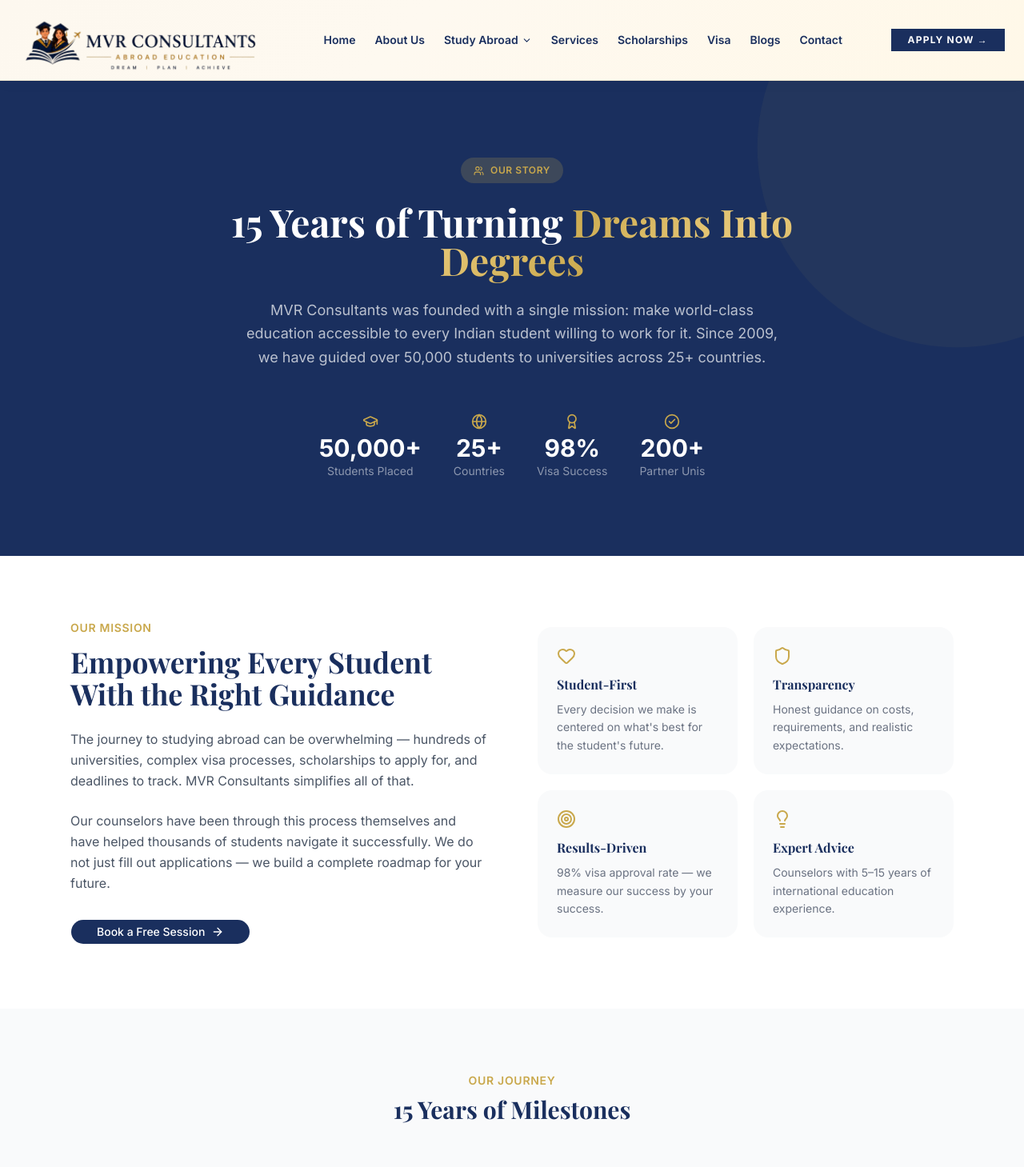
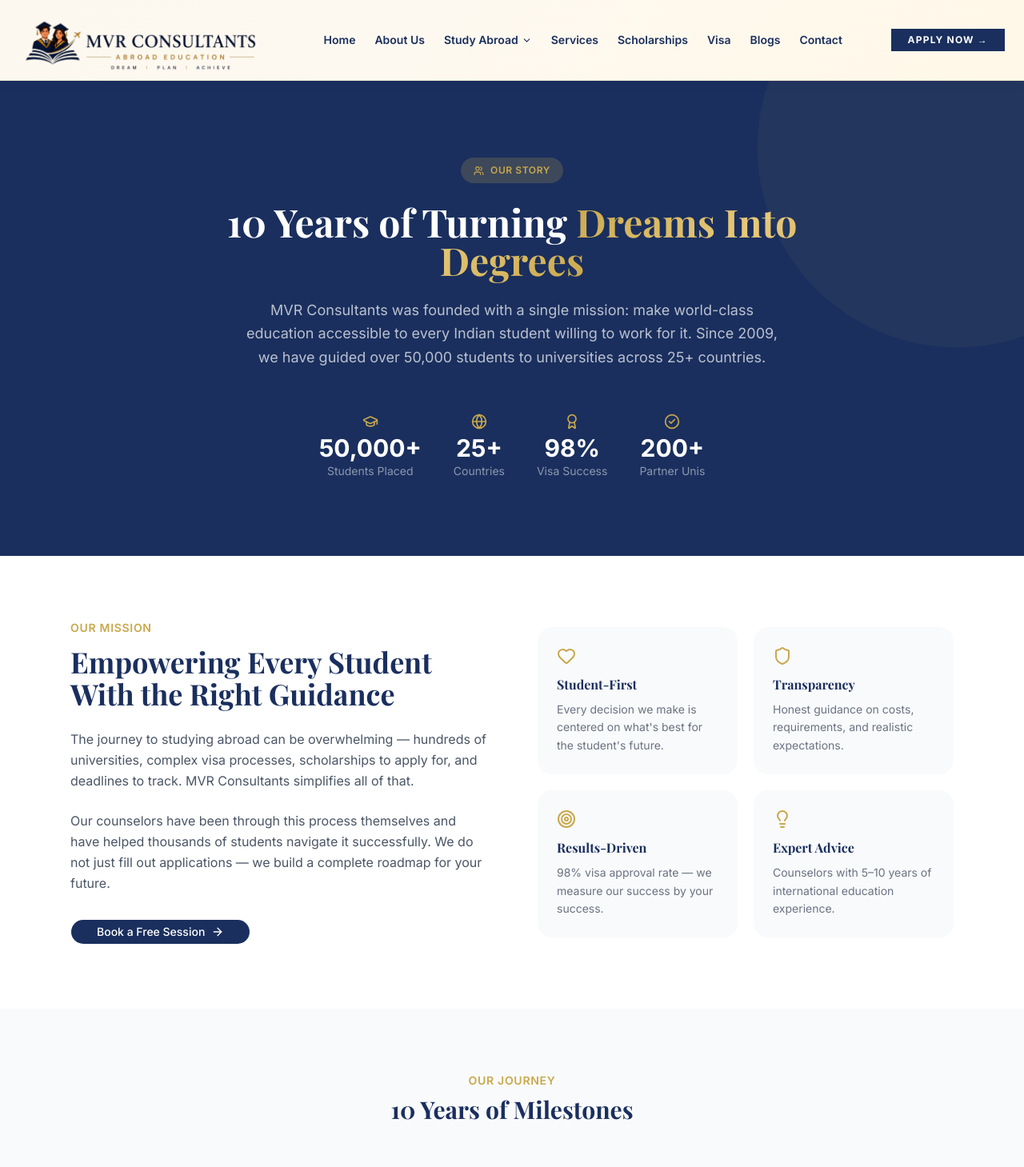
Before and after one commit to coriuday/mvr, a Next.js app in the folder frontend/: page /about in a window 1280 px wide. Shown: the top 1459 px of the page at 80% size. Built offline with nearby package versions, Linux system fonts and the light colour scheme.

Commit message:
content: change 15 years to 10 years across all frontend copy

```diff
--- a/frontend/src/app/(public)/about/page.tsx
+++ b/frontend/src/app/(public)/about/page.tsx
@@ -7,9 +7,9 @@ import {
 import { Button } from "@/components/ui/button";
 
 export const metadata: Metadata = {
-  title: "About Us — MVR Consultants | 15+ Years of Study Abroad Excellence",
+  title: "About Us — MVR Consultants | 10 Years of Study Abroad Excellence",
   description:
-    "Learn about MVR Consultants — 15+ years helping students study abroad. Our experienced team has guided 50,000+ students to universities in 25+ countries.",
+    "Learn about MVR Consultants — 10 years helping students study abroad. Our experienced team has guided 50,000+ students to universities in 25+ countries.",
 };
 
 const MILESTONES = [
@@ -24,7 +24,7 @@ const VALUES = [
   { icon: Heart,      title: "Student-First",   desc: "Every decision we make is centered on what's best for the student's future." },
   { icon: Shield,     title: "Transparency",    desc: "Honest guidance on costs, requirements, and realistic expectations." },
   { icon: Target,     title: "Results-Driven",  desc: "98% visa approval rate — we measure our success by your success." },
-  { icon: Lightbulb,  title: "Expert Advice",   desc: "Counselors with 5–15 years of international education experience." },
+  { icon: Lightbulb,  title: "Expert Advice",   desc: "Counselors with 5–10 years of international education experience." },
 ];
 
 const TEAM = [
@@ -47,7 +47,7 @@ export default function AboutPage() {
             <Users size={13} /> Our Story
           </span>
           <h1 className="text-4xl sm:text-5xl font-bold text-white mb-6" style={{ fontFamily: "var(--font-playfair)" }}>
-            15 Years of Turning{" "}
+            10 Years of Turning{" "}
             <span className="text-gradient-gold">Dreams Into Degrees</span>
           </h1>
           <p className="text-white/70 text-lg leading-relaxed max-w-2xl mx-auto">
@@ -116,7 +116,7 @@ export default function AboutPage() {
           <div className="text-center mb-14">
             <p className="text-[#c9a84c] font-semibold text-sm uppercase tracking-wider mb-2">Our Journey</p>
             <h2 className="text-3xl font-bold text-[#1a2f5e]" style={{ fontFamily: "var(--font-playfair)" }}>
-              15 Years of Milestones
+              10 Years of Milestones
             </h2>
           </div>
           <div className="relative">
--- a/frontend/src/app/(public)/contact/ContactPageClient.tsx
+++ b/frontend/src/app/(public)/contact/ContactPageClient.tsx
@@ -276,7 +276,7 @@ export default function ContactPageClient() {
                 </h3>
                 <ul className="space-y-4">
                   {[
-                    "15+ years of dedicated study abroad expertise",
+                    "10 years of dedicated study abroad expertise",
                     "98% student visa approval rate",
                     "Direct tie-ups with 200+ global universities",
                     "End-to-end support from shortlisting to arrival",
--- a/frontend/src/app/(public)/page.tsx
+++ b/frontend/src/app/(public)/page.tsx
@@ -38,7 +38,7 @@ const NewsletterSection = dynamic(() => import("@/components/sections/Newsletter
 export const metadata: Metadata = {
   title: "MVR Consultants — Study Abroad | Visa | Scholarships | Admissions",
   description:
-    "Expert guidance for study abroad, visa applications, scholarships, and university admissions. 15+ years of experience. 50,000+ students guided. 98% visa success rate.",
+    "Expert guidance for study abroad, visa applications, scholarships, and university admissions. 10 years of experience. 50,000+ students guided. 98% visa success rate.",
 };
 
 export default function HomePage() {
--- a/frontend/src/app/layout.tsx
+++ b/frontend/src/app/layout.tsx
@@ -29,7 +29,7 @@ export const metadata: Metadata = {
     template: "%s | MVR Consultants",
   },
   description:
-    "Expert guidance for study abroad, visa applications, scholarships, and university admissions. 15+ years of experience. 50,000+ students guided. 98% visa success rate.",
+    "Expert guidance for study abroad, visa applications, scholarships, and university admissions. 10 years of experience. 50,000+ students guided. 98% visa success rate.",
   keywords: [
     "study abroad consultants",
     "visa guidance India",
--- a/frontend/src/components/footer/Footer.tsx
+++ b/frontend/src/components/footer/Footer.tsx
@@ -264,7 +264,7 @@ export default function SiteFooter() {
             <p className="text-white/55 text-sm leading-relaxed mb-6 max-w-sm">
               Empowering students to achieve their dream of studying abroad
               with expert guidance on admissions, visas, scholarships, and
-              more. 15+ years of trust.
+              more. 10 years of trust.
             </p>
 
             {/* Social media buttons — premium animated */}
--- a/frontend/src/components/site-footer/SiteFooter.tsx
+++ b/frontend/src/components/site-footer/SiteFooter.tsx
@@ -261,7 +261,7 @@ export default function SiteFooter() {
             <p className="text-white/55 text-sm leading-relaxed mb-6 max-w-sm">
               Empowering students to achieve their dream of studying abroad
               with expert guidance on admissions, visas, scholarships, and
-              more. 15+ years of trust.
+              more. 10 years of trust.
             </p>
 
             {/* Social media buttons — premium animated */}
```
